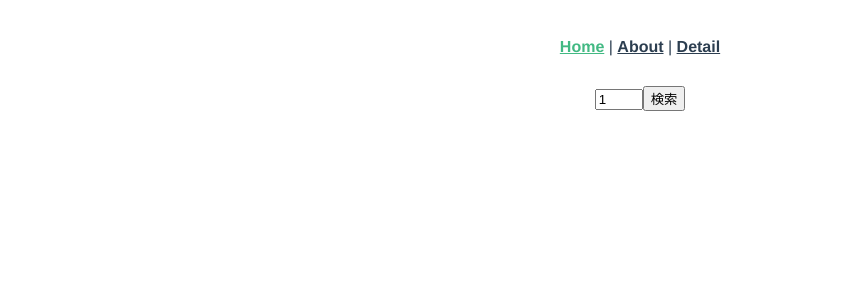
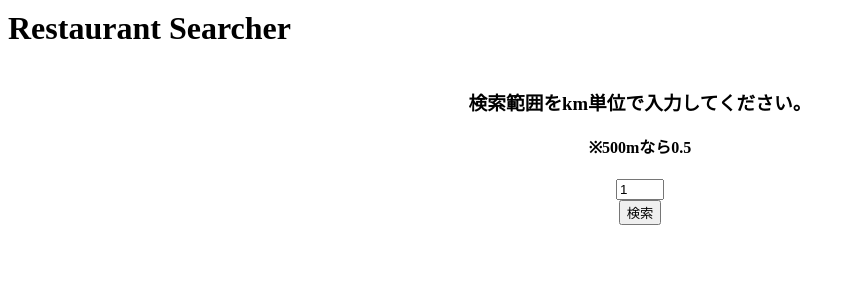
Before and after one commit to 7777777sono/restaurant-searcher, a Vue app: page / in a window 1280 px wide. Shown: the top 300 px of the page, without its empty margins (0-855 px from the left). Built offline with nearby package versions, Linux system fonts and the light colour scheme.

Commit message:
店舗詳細の表示完了

```diff
--- a/src/App.vue
+++ b/src/App.vue
@@ -1,9 +1,5 @@
 <template>
-  <nav>
-    <router-link to="/">Home</router-link> |
-    <router-link to="/about">About</router-link> |
-    <router-link to="/detail">Detail</router-link>
-  </nav>
+  <h1 class="title">Restaurant Searcher</h1>
   <router-view
     v-bind:results="results"
     v-bind:restaurant="detailRestaurant"
@@ -134,22 +130,7 @@ export default {
 </script>
 
 <style lang="scss">
-#app {
-  font-family: Avenir, Helvetica, Arial, sans-serif;
-  -webkit-font-smoothing: antialiased;
-  -moz-osx-font-smoothing: grayscale;
-  text-align: center;
-  color: #2c3e50;
-}
-
-nav {
-  padding: 30px;
-  a {
-    font-weight: bold;
-    color: #2c3e50;
-  }
-  a.router-link-exact-active {
-    color: #42b983;
-  }
+.title {
+  margin-top: 10px;
 }
 </style>
--- a/src/components/HelloWorld.vue
+++ /dev/null
@@ -1,114 +0,0 @@
-<template>
-  <div class="hello">
-    <h1>{{ msg }}</h1>
-    <p>
-      For a guide and recipes on how to configure / customize this project,<br />
-      check out the
-      <a href="https://cli.vuejs.org" target="_blank" rel="noopener"
-        >vue-cli documentation</a
-      >.
-    </p>
-    <h3>Installed CLI Plugins</h3>
-    <ul>
-      <li>
-        <a
-          href="https://github.com/vuejs/vue-cli/tree/dev/packages/%40vue/cli-plugin-babel"
-          target="_blank"
-          rel="noopener"
-          >babel</a
-        >
-      </li>
-      <li>
-        <a
-          href="https://github.com/vuejs/vue-cli/tree/dev/packages/%40vue/cli-plugin-eslint"
-          target="_blank"
-          rel="noopener"
-          >eslint</a
-        >
-      </li>
-    </ul>
-    <h3>Essential Links</h3>
-    <ul>
-      <li>
-        <a href="https://vuejs.org" target="_blank" rel="noopener">Core Docs</a>
-      </li>
-      <li>
-        <a href="https://forum.vuejs.org" target="_blank" rel="noopener"
-          >Forum</a
-        >
-      </li>
-      <li>
-        <a href="https://chat.vuejs.org" target="_blank" rel="noopener"
-          >Community Chat</a
-        >
-      </li>
-      <li>
-        <a href="https://twitter.com/vuejs" target="_blank" rel="noopener"
-          >Twitter</a
-        >
-      </li>
-      <li>
-        <a href="https://news.vuejs.org" target="_blank" rel="noopener">News</a>
-      </li>
-    </ul>
-    <h3>Ecosystem</h3>
-    <ul>
-      <li>
-        <a href="https://router.vuejs.org" target="_blank" rel="noopener"
-          >vue-router</a
-        >
-      </li>
-      <li>
-        <a href="https://vuex.vuejs.org" target="_blank" rel="noopener">vuex</a>
-      </li>
-      <li>
-        <a
-          href="https://github.com/vuejs/vue-devtools#vue-devtools"
-          target="_blank"
-          rel="noopener"
-          >vue-devtools</a
-        >
-      </li>
-      <li>
-        <a href="https://vue-loader.vuejs.org" target="_blank" rel="noopener"
-          >vue-loader</a
-        >
-      </li>
-      <li>
-        <a
-          href="https://github.com/vuejs/awesome-vue"
-          target="_blank"
-          rel="noopener"
-          >awesome-vue</a
-        >
-      </li>
-    </ul>
-  </div>
-</template>
-
-<script>
-export default {
-  name: "HelloWorld",
-  props: {
-    msg: String,
-  },
-}
-</script>
-
-<!-- Add "scoped" attribute to limit CSS to this component only -->
-<style scoped>
-h3 {
-  margin: 40px 0 0;
-}
-ul {
-  list-style-type: none;
-  padding: 0;
-}
-li {
-  display: inline-block;
-  margin: 0 10px;
-}
-a {
-  color: #42b983;
-}
-</style>
--- a/src/router/index.js
+++ b/src/router/index.js
@@ -7,12 +7,6 @@ const routes = [
     path: "/",
     name: "home",
     component: HomeView,
-  },
-  {
-    path: "/about",
-    name: "about",
-    component: () =>
-      import(/* webpackChunkName: "about" */ "../views/AboutView.vue"),
   },
   {
     path: "/detail",
--- a/src/views/AboutView.vue
+++ /dev/null
@@ -1,5 +0,0 @@
-<template>
-  <div class="about">
-    <h1>This is an about page</h1>
-  </div>
-</template>
--- a/src/views/DetailView.vue
+++ b/src/views/DetailView.vue
@@ -1,7 +1,19 @@
 <template>
   <div class="restaurant">
-    <h3>{{ restaurant.info.name }}</h3>
+    <img v-bind:src="restaurant.info.photo.pc.l" />
+    <div>
+      <h2>{{ restaurant.info.name }}</h2>
+      <h3>{{ restaurant.info.name_kana }}</h3>
+    </div>
+    <h3>{{ restaurant.info.genre.name }}</h3>
+    <h3>住所: {{ restaurant.info.address }}</h3>
+    <h3>アクセス: {{ restaurant.info.mobile_access }}</h3>
+    <div>
+      <h3>営業時間: {{ restaurant.info.open }}</h3>
+      <h3>定休日: {{ restaurant.info.close }}</h3>
+    </div>
   </div>
+  <router-link to="/">Home</router-link>
 </template>
 
 <script>
--- a/src/views/HomeView.vue
+++ b/src/views/HomeView.vue
@@ -1,5 +1,7 @@
 <template>
-  <div class="home">
+  <div class="search-zone">
+    <h3>検索範囲をkm単位で入力してください。</h3>
+    <h4>※500mなら0.5</h4>
     <input
       type="number"
       v-model="radius"
@@ -18,7 +20,7 @@
     >
       <img v-bind:src="result.info.photo.pc.l" />
       <h3>{{ result.info.name }}</h3>
-      <h3>{{ result.info.mobile_access }}</h3>
+      <h3>アクセス: {{ result.info.mobile_access }}</h3>
     </div>
   </div>
 </template>
@@ -80,6 +82,19 @@ export default {
   }
 }
 
+.search-zone {
+  display: flex;
+  flex-direction: column;
+  align-items: center;
+  justify-content: center;
+  h3 {
+    margin-top: 20px;
+  }
+  h4 {
+    margin-top: 0;
+  }
+}
+
 .results-zone {
   padding-left: 20px;
   padding-right: 20px;
```
